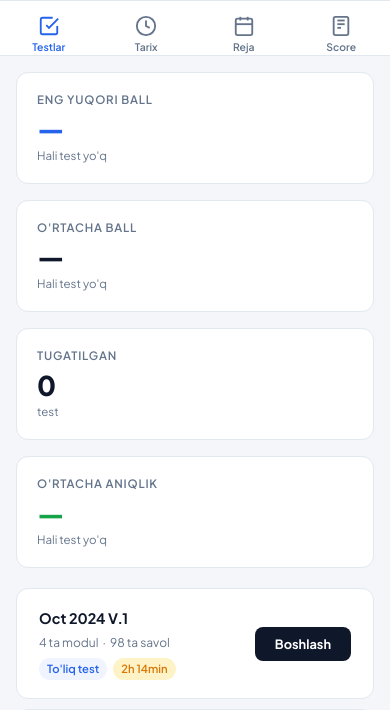
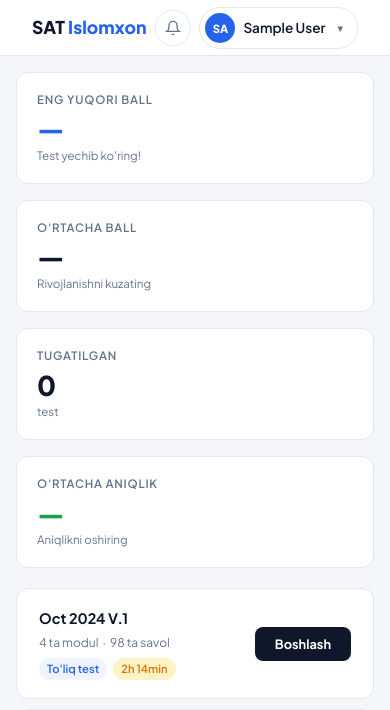
Before and after one commit to Nurmuhammad15/Satislomhon1, a Django app: page /dashboard/ in a window 390 px wide. Shown: the top 710 px of the page. Run offline with Django 5.2, Linux system fonts and the light colour scheme; the visitor is signed in with stand-in values (Sample User, id 1).

Commit message:
увше

```diff
--- a/main/templates/main/dashboard.html
+++ b/main/templates/main/dashboard.html
@@ -377,7 +377,7 @@
 
         @media (max-width: 900px) {
             .sidebar { display: none; }
-            .main-content { margin-left: 0; padding: 16px; padding-bottom: 80px; }
+            .main-content { margin-left: 0; padding: 16px; }
             .calc-layout { grid-template-columns: 1fr; }
             .grid-2, .grid-3, .grid-4 { grid-template-columns: 1fr; }
             .time-options { grid-template-columns: 1fr 1fr; }
@@ -394,24 +394,6 @@
             .modal-overlay.open .modal { transform: translateY(0) !important; }
             .practice-options { grid-template-columns: 1fr 1fr; }
         }
-
-        /* Bottom navigation for mobile */
-        .bottom-nav {
-            display: none;
-            position: fixed; bottom: 0; left: 0; right: 0;
-            background: var(--white); border-top: 1px solid var(--border);
-            z-index: 200; padding: 8px 0 env(safe-area-inset-bottom, 8px);
-        }
-        .bottom-nav-inner { display: flex; justify-content: space-around; }
-        .bnav-btn {
-            display: flex; flex-direction: column; align-items: center; gap: 3px;
-            background: none; border: none; cursor: pointer; padding: 6px 12px;
-            font-family: var(--font); color: var(--muted); font-size: 0.65rem; font-weight: 600;
-            transition: color 0.15s; min-width: 60px;
-        }
-        .bnav-btn.active { color: var(--accent); }
-        .bnav-btn svg { width: 22px; height: 22px; }
-        @media (max-width: 900px) { .bottom-nav { display: block; } }
     </style>
 </head>
 <body>
@@ -499,12 +481,12 @@
                 <div class="stat-mini blue">
                     <div class="stat-mini-label">Eng yuqori ball</div>
                     <div class="stat-mini-val">—</div>
-                    <div class="stat-mini-sub">Hali test yo'q</div>
+                    <div class="stat-mini-sub">Test yechib ko'ring!</div>
                 </div>
                 <div class="stat-mini">
                     <div class="stat-mini-label">O'rtacha ball</div>
                     <div class="stat-mini-val">—</div>
-                    <div class="stat-mini-sub">Hali test yo'q</div>
+                    <div class="stat-mini-sub">Rivojlanishni kuzating</div>
                 </div>
                 <div class="stat-mini">
                     <div class="stat-mini-label">Tugatilgan</div>
@@ -514,7 +496,7 @@
                 <div class="stat-mini green">
                     <div class="stat-mini-label">O'rtacha aniqlik</div>
                     <div class="stat-mini-val">—</div>
-                    <div class="stat-mini-sub">Hali test yo'q</div>
+                    <div class="stat-mini-sub">Aniqlikni oshiring</div>
                 </div>
             </div>
 
@@ -984,10 +963,6 @@
         const sidebarMap = { practice: 0, history: 1, studyplan: 2, calc: 3 };
         const items = document.querySelectorAll('.sidebar-item');
         if (items[sidebarMap[name]]) items[sidebarMap[name]].classList.add('active');
-        // Sync bottom nav
-        document.querySelectorAll('.bnav-btn').forEach(b => b.classList.remove('active'));
-        const bnav = document.getElementById('bnav-' + name);
-        if (bnav) bnav.classList.add('active');
         window.scrollTo(0, 0);
     }
 
@@ -1066,27 +1041,5 @@
         document.getElementById('modal-timing').textContent = 'Vaqt: ' + timeMult + 'x';
     }
 </script>
-<!-- BOTTOM NAV (mobile only) -->
-<nav class="bottom-nav">
-    <div class="bottom-nav-inner">
-        <button class="bnav-btn active" id="bnav-practice" onclick="setTab('practice')">
-            <svg viewBox="0 0 24 24" fill="none" stroke="currentColor" stroke-width="2"><path d="M9 11l3 3L22 4"/><path d="M21 12v7a2 2 0 01-2 2H5a2 2 0 01-2-2V5a2 2 0 012-2h11"/></svg>
-            Testlar
-        </button>
-        <button class="bnav-btn" id="bnav-history" onclick="setTab('history')">
-            <svg viewBox="0 0 24 24" fill="none" stroke="currentColor" stroke-width="2"><circle cx="12" cy="12" r="10"/><polyline points="12 6 12 12 16 14"/></svg>
-            Tarix
-        </button>
-        <button class="bnav-btn" id="bnav-studyplan" onclick="setTab('studyplan')">
-            <svg viewBox="0 0 24 24" fill="none" stroke="currentColor" stroke-width="2"><rect x="3" y="4" width="18" height="18" rx="2"/><line x1="16" y1="2" x2="16" y2="6"/><line x1="8" y1="2" x2="8" y2="6"/><line x1="3" y1="10" x2="21" y2="10"/></svg>
-            Reja
-        </button>
-        <button class="bnav-btn" id="bnav-calc" onclick="setTab('calc')">
-            <svg viewBox="0 0 24 24" fill="none" stroke="currentColor" stroke-width="2"><rect x="4" y="2" width="16" height="20" rx="2"/><line x1="8" y1="6" x2="16" y2="6"/><line x1="8" y1="10" x2="16" y2="10"/><line x1="8" y1="14" x2="12" y2="14"/></svg>
-            Score
-        </button>
-    </div>
-</nav>
-
 </body>
 </html>
```
Also changed, not shown: other parts of main/templates/main/dashboard.html (+14 -17 lines).
